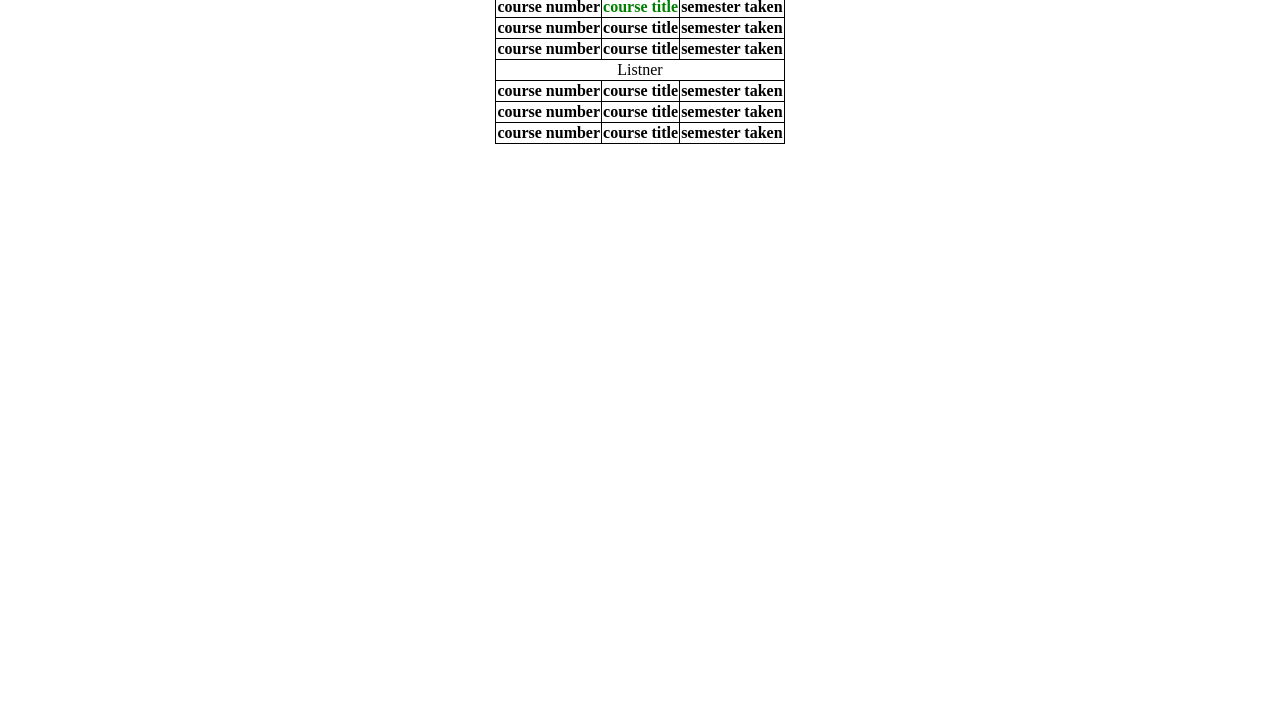
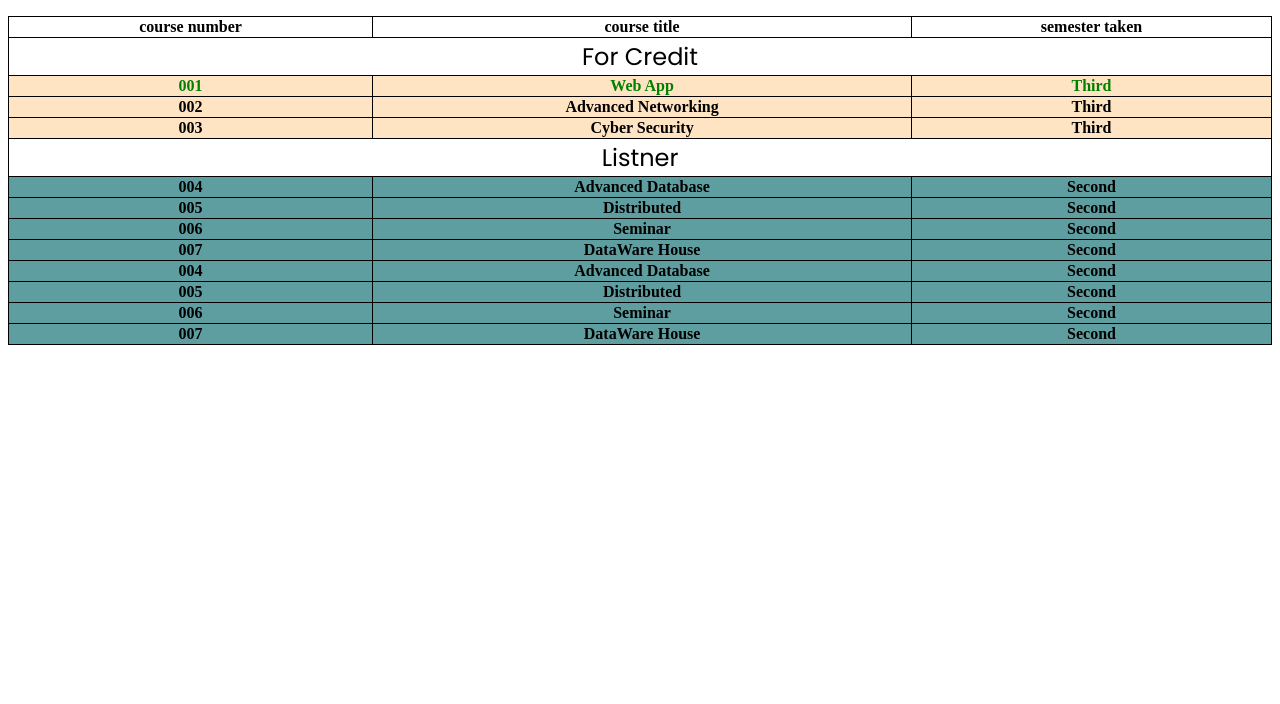
Before and after one commit to Yilikal250/OwnPage, a plain HTML site: page index.html in a window 1280 px wide. Shown: the part 96-800 px from the top of the page. Drawn offline with Linux system fonts and the light colour scheme.

Commit message:
styles added

```diff
--- a/index.html
+++ b/index.html
@@ -5,6 +5,9 @@
     <meta http-equiv="X-UA-Compatible" content="IE=edge">
     <meta name="viewport" content="width=device-width, initial-scale=1.0">
     <link rel="stylesheet" href="style.css">
+    <link rel="preconnect" href="https://fonts.googleapis.com">
+    <link rel="preconnect" href="https://fonts.gstatic.com" crossorigin>
+    <link href="https://fonts.googleapis.com/css2?family=Poppins&display=swap" rel="stylesheet">
     <title>Document</title>
 </head>
 <body>
@@ -18,40 +21,65 @@
           <th>semester taken</th>
         </tr>
         <tr>
-            <td colspan="3" style="text-align: center" >For Credit</td>
+            <td class="Credit" colspan="3">For Credit</td>
+          </tr>
+          <tr class="Yellow">
+            <th style="color:green">001</th>
+            <th style="color:green">Web App</th>
+            <th style="color:green">Third</th>
+          </tr>
+          <tr class="Yellow">
+            <th>002</th>
+            <th>Advanced Networking</th>
+            <th>Third</th>
+          </tr>
+          <tr class="Yellow">
+            <th>003</th>
+            <th>Cyber Security</th>
+            <th>Third</th>
           </tr>
           <tr>
-            <th>course number</th>
-            <th style="color:green">course title</th>
-            <th>semester taken</th>
+            <td class="Listner" colspan="3">Listner</td>
           </tr>
-          <tr>
-            <th>course number</th>
-            <th>course title</th>
-            <th>semester taken</th>
+          <tr class="green">
+            <th>004</th>
+            <th>Advanced Database</th>
+            <th>Second</th>
           </tr>
-          <tr>
-            <th>course number</th>
-            <th>course title</th>
-            <th>semester taken</th>
+          <tr class="green">
+            <th>005</th>
+            <th>Distributed</th>
+            <th>Second</th>
           </tr>
-          <tr>
-            <td colspan="3" style="text-align: center">Listner</td>
+          <tr class="green">
+            <th>006</th>
+            <th>Seminar</th>
+            <th>Second</th>
           </tr>
-          <tr>
-            <th>course number</th>
-            <th>course title</th>
-            <th>semester taken</th>
+          <tr class="green">
+            <th>007</th>
+            <th>DataWare House</th>
+            <th>Second</th>
           </tr>
-          <tr>
-            <th>course number</th>
-            <th>course title</th>
-            <th>semester taken</th>
+          <tr class="green">
+            <th>004</th>
+            <th>Advanced Database</th>
+            <th>Second</th>
           </tr>
-          <tr>
-            <th>course number</th>
-            <th>course title</th>
-            <th>semester taken</th>
+          <tr class="green">
+            <th>005</th>
+            <th>Distributed</th>
+            <th>Second</th>
+          </tr>
+          <tr class="green">
+            <th>006</th>
+            <th>Seminar</th>
+            <th>Second</th>
+          </tr>
+          <tr class="green">
+            <th>007</th>
+            <th>DataWare House</th>
+            <th>Second</th>
           </tr>
 
       </table>
--- a/style.css
+++ b/style.css
@@ -1,10 +1,38 @@
+header {
+text-align: center;
+font-size: xx-large;
+font-weight: 300;
+font-family: 'Poppins', sans-serif;
+}
+
 .center {
     margin-left: auto;
     margin-right: auto;
     border:1px solid black;
+    width:100%
   }
 
 table, th, td {
     border: 1px solid black;
     border-collapse: collapse;
 }
+
+.green {
+    background-color: cadetblue;
+}
+
+.Listner {
+    text-align: center;
+    font-size: x-large;
+    font-family: 'Poppins', sans-serif;
+}
+
+.Credit {
+    text-align: center;
+    font-size: x-large;
+    font-family: 'Poppins', sans-serif;
+}
+
+.Yellow {
+    background-color: bisque;
+}
```
